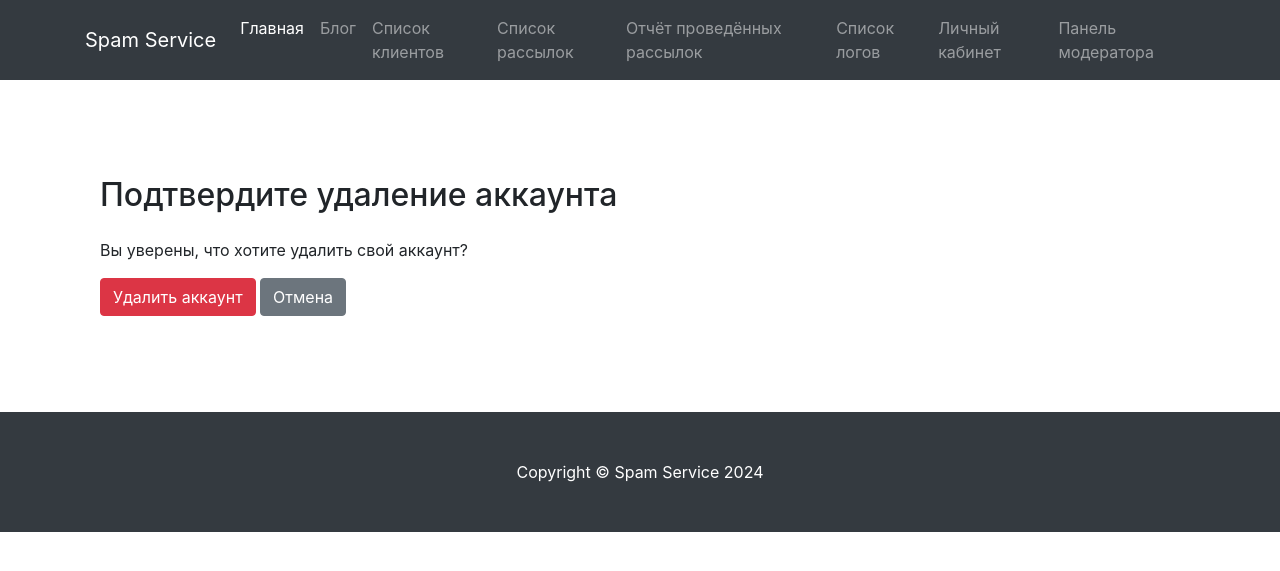
After one commit to EvgeniiErmak/Django_Spam_Service_2024, a Django app: page /users/delete-account/ in a window 1280 px wide. The commit adds this page. Shown: the top 571 px of the page. Run offline with Django 5.2, Linux system fonts and the light colour scheme; the visitor is signed in with stand-in values (Sample User, id 1); some libraries are stand-ins or nearby versions.

Commit message:
Реализовал удаление аккаунта

```diff
--- /dev/null
+++ b/users/templates/users/delete_account_confirm.html
@@ -0,0 +1,13 @@
+<!-- users/templates/users/delete_account_confirm.html -->
+{% extends 'mailing_service/base.html' %}
+{% block content %}
+  <div class="container mt-5">
+    <h2 class="mb-4">Подтвердите удаление аккаунта</h2>
+    <p>Вы уверены, что хотите удалить свой аккаунт?</p>
+    <form method="post">
+      {% csrf_token %}
+      <button type="submit" class="btn btn-danger">Удалить аккаунт</button>
+      <a href="{% url 'users:profile' %}" class="btn btn-secondary">Отмена</a>
+    </form>
+  </div>
+{% endblock %}
--- a/users/templates/users/login.html
+++ b/users/templates/users/login.html
@@ -19,7 +19,7 @@
                         <div class="mb-3"></div>
                         <button type="submit" class="btn btn-primary">Войти</button>
                         <a type="button" class="btn btn-primary" href="{% url 'users:password_reset' %}">Сбросить пароль</a>
-                        <div class="mb-3"></div>
+                        <div class="mb-2"></div>
                         <a type="button" class="btn btn-success" href="{% url 'users:register' %}">Зарегистрироваться</a>
                     </form>
                 </div>
--- a/users/templates/users/register.html
+++ b/users/templates/users/register.html
@@ -18,7 +18,7 @@
                         {{ form|crispy}}
                         <button type="submit" class="mt-4 btn btn-success">Регистрация</button>
                     </form>
-                    <div class="mb-3"></div>
+                    <div class="mb-2"></div>
                     <a type="button" class="btn btn-primary" href="{% url 'users:login' %}">Вернуться к странице входа</a><br>
                 </div>
                 <div class="card-body">
--- a/users/urls.py
+++ b/users/urls.py
@@ -1,6 +1,6 @@
 # users/urls.py
 from users.views import RegisterView, verify_view, EmailVerifyView
-from .views import ProfileView, ProfileUpdateView, ModeratorDashboardView
+from .views import ProfileView, ProfileUpdateView, ModeratorDashboardView, DeleteAccountView
 from django.conf.urls.static import static
 from django.urls import path, reverse_lazy
 from users.apps import UsersConfig
@@ -42,6 +42,8 @@ urlpatterns = [
     path('profile/update/', ProfileUpdateView.as_view(), name='profile_update'),
 
     path('moderator_dashboard/', ModeratorDashboardView.as_view(), name='moderator_dashboard'),
+
+    path('delete-account/', DeleteAccountView.as_view(), name='delete_account_confirm'),
 ]
 
 if settings.DEBUG:
--- a/users/views.py
+++ b/users/views.py
@@ -13,10 +13,13 @@ from django.urls import reverse_lazy
 from .forms import UserProfileForm
 from django.conf import settings
 from django.views import View
+from django.contrib import messages
 from django.contrib.auth.mixins import PermissionRequiredMixin
 from django.shortcuts import render, redirect, get_object_or_404
 from django.urls import reverse
 from mailing_service.models import Mailing
+from django.contrib.auth import logout
+from django.contrib.auth.mixins import LoginRequiredMixin
 
 
 class ModeratorDashboardView(PermissionRequiredMixin, View):
@@ -204,3 +207,18 @@ class CustomLoginView(LoginView):
 
 class LogoutView(DjangoLogoutView):
     template_name = 'users/logout.html'
+
+
+class DeleteAccountView(LoginRequiredMixin, View):
+    template_name = 'users/delete_account_confirm.html'
+
+    def get(self, request):
+        return render(request, self.template_name)
+
+    def post(self, request):
+        # Удаление аккаунта пользователя
+        request.user.delete()
+
+        messages.success(request, 'Ваш аккаунт успешно удален.')
+        logout(request)
+        return redirect('mailing_service:home')
```
Also changed, not shown: users/templates/users/profile.html (+10 -0 lines), users/templates/users/profile_update.html (+13 -0 lines), blog/migrations/0003_alter_post_image.py (added).
